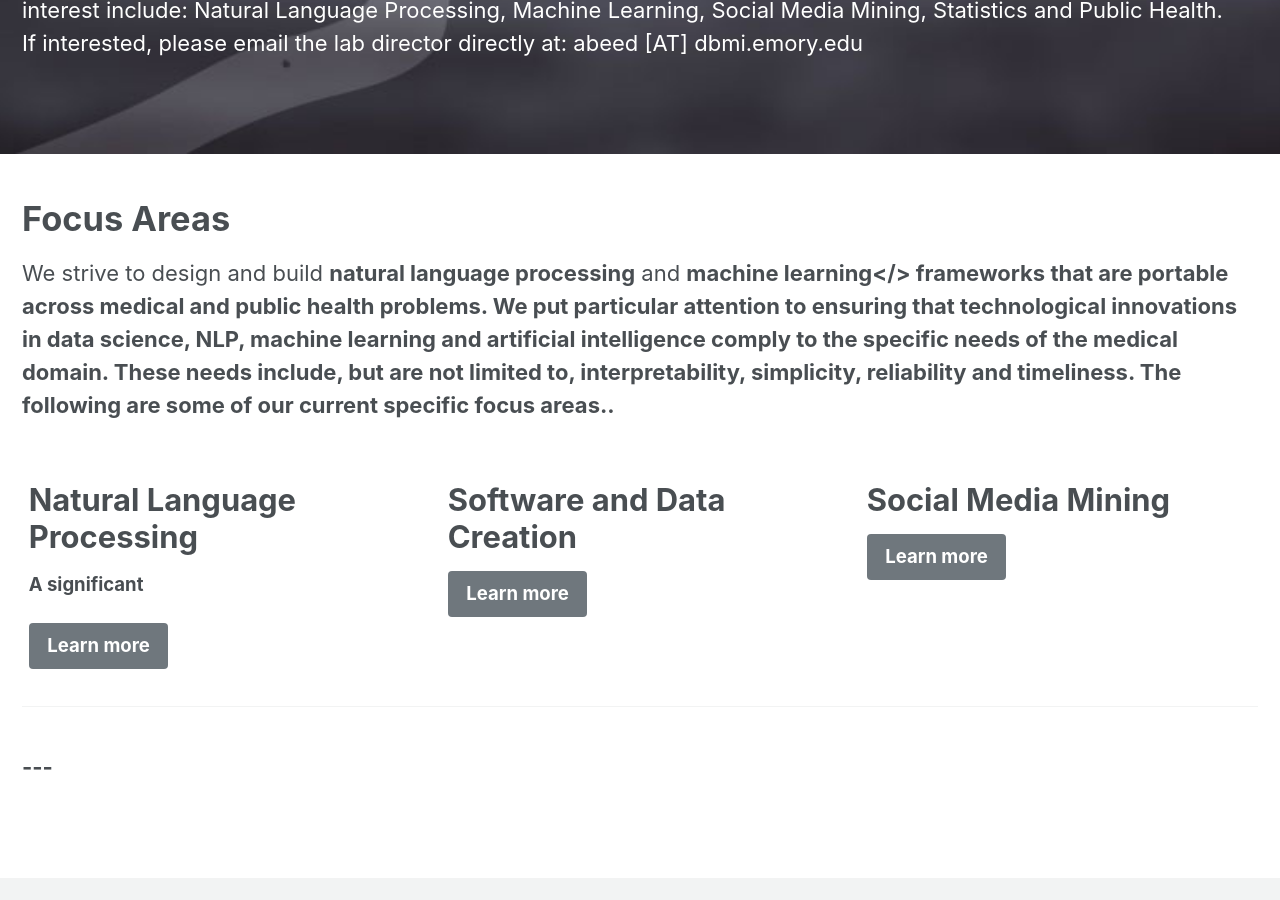
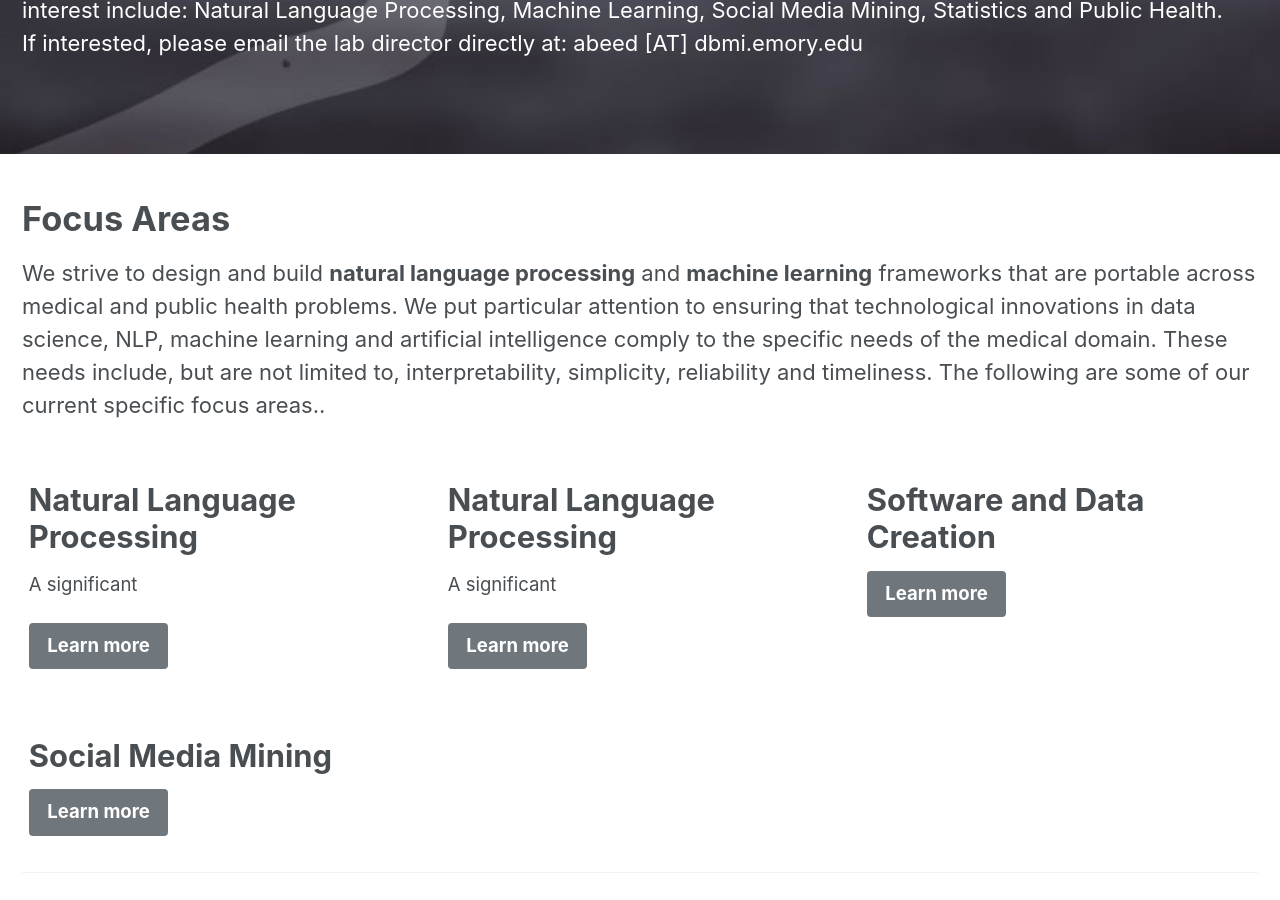
Before and after one commit to sarkerlab/Website, a Jekyll site: the page built from index.md, in a window 1280 px wide and 900 px high, scrolled down 808 px. Built offline with Jekyll 4.4.1, drawn with Linux system fonts in a browser that asks for light colours; cached includes are drawn as plain includes; nearby versions of some CDN libraries.

Commit message:
Update index.md

```diff
--- a/index.md
+++ b/index.md
@@ -32,6 +32,13 @@ feature_row:
     url: ""
     btn_class: "btn--primary"
     btn_label: "Learn more"
+  - #image_path: /assets/images/mm-customizable-feature.png
+    alt: "customizable"
+    title: "Natural Language Processing"
+    excerpt: "A significant"
+    url: ""
+    btn_class: "btn--primary"
+    btn_label: "Learn more"
   - #image_path: /assets/images/mm-responsive-feature.png
     alt: "fully responsive"
     title: "Software and Data Creation"
@@ -49,7 +56,7 @@ feature_row:
 ---
 
 <h1>Focus Areas</h1>
-<p>We strive to design and build <b>natural language processing</b> and <b> machine learning</> frameworks that are portable across medical and public health problems. We put particular attention to ensuring that technological innovations in data science, NLP, machine learning and artificial intelligence comply to the specific needs of the medical domain. These needs include, but are not limited to, interpretability, simplicity, reliability and timeliness. The following are some of our current specific focus areas..
+<p>We strive to design and build <b>natural language processing</b> and <b> machine learning</b> frameworks that are portable across medical and public health problems. We put particular attention to ensuring that technological innovations in data science, NLP, machine learning and artificial intelligence comply to the specific needs of the medical domain. These needs include, but are not limited to, interpretability, simplicity, reliability and timeliness. The following are some of our current specific focus areas..
 
   <p>
 {% include feature_row %}
```
